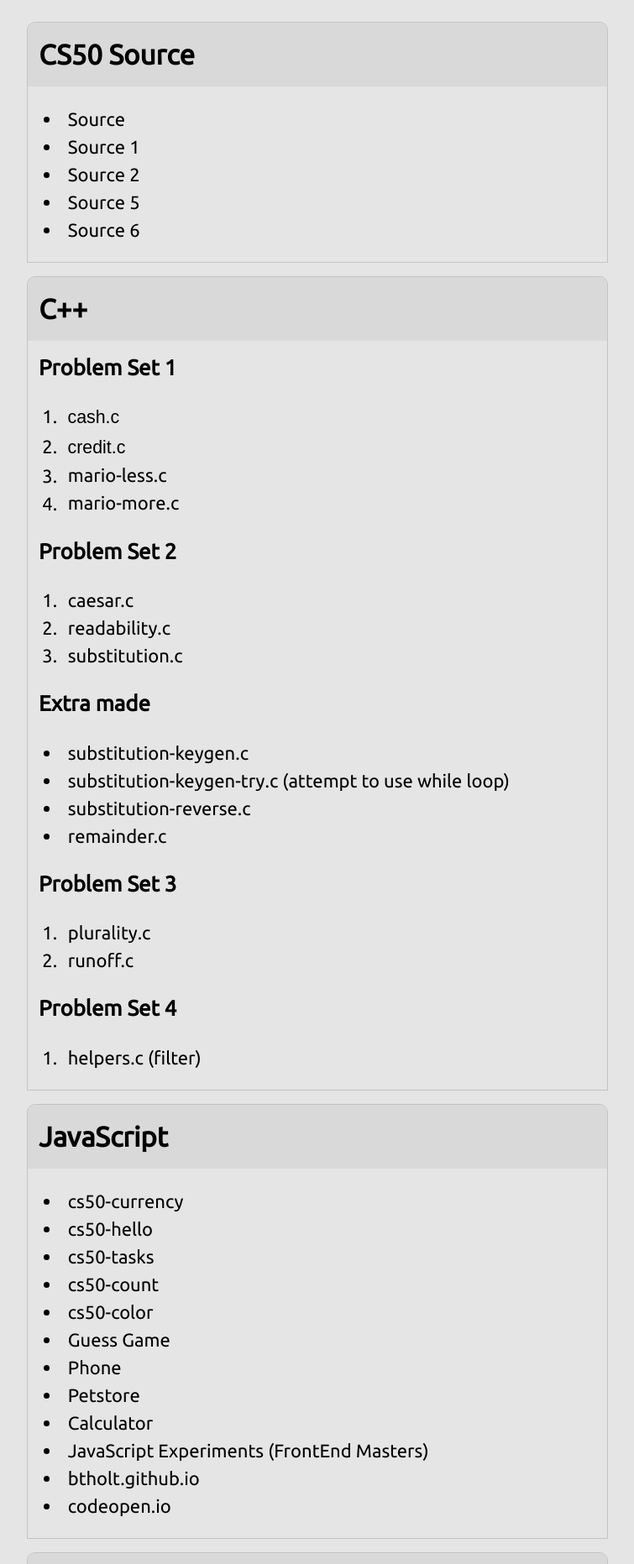
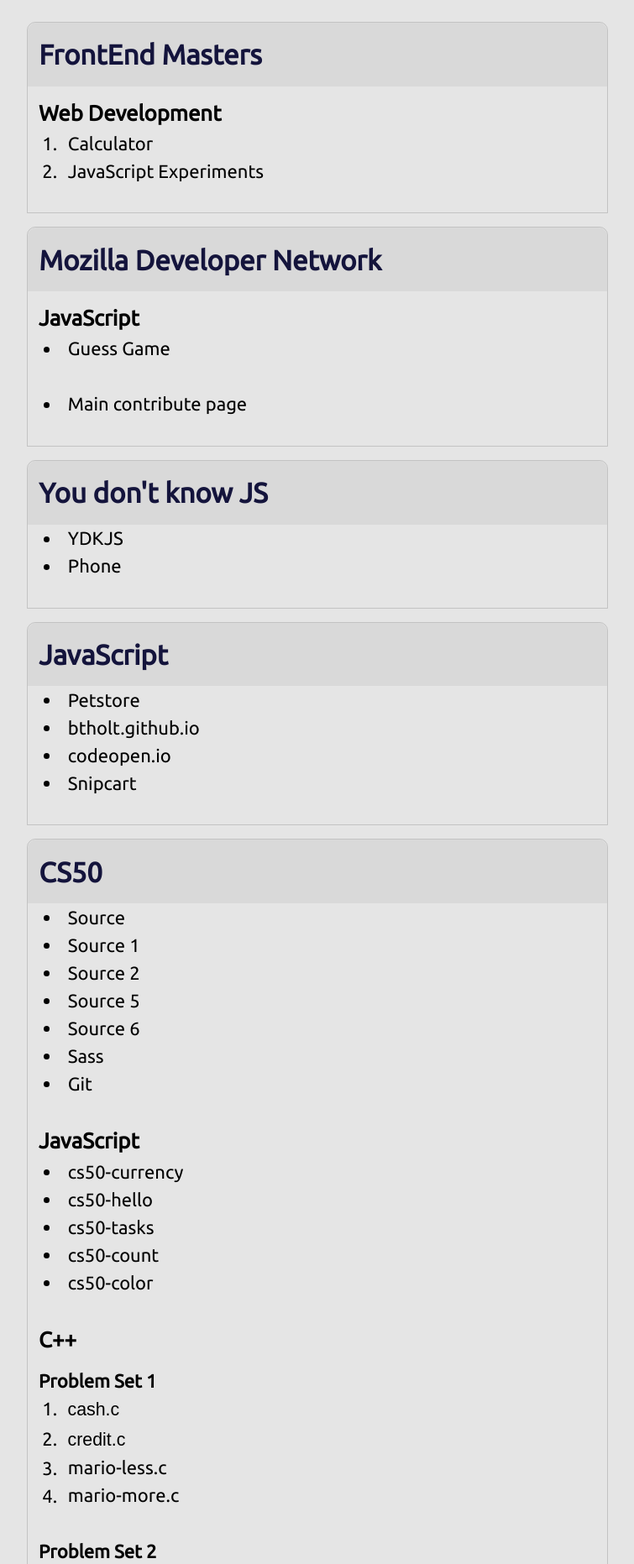
Before and after one commit to gdinarciso/gdinarciso.github.io, a PHP site: page /html/it.html in a window 1280 px wide. Shown: the part 85-1948 px from the top of the page at 84% size, without its empty margins (262-1017 px from the left). Run offline with PHP 8.4, Linux system fonts and the light colour scheme; some web fonts are replaced.

Commit message:
13/8/21 Daily update

```diff
--- a/css/style-mobile.css
+++ b/css/style-mobile.css
@@ -71,8 +71,6 @@ body h2 {
 a,
 button {
   text-decoration: none;
-  transition: color ease-in-out 300ms;
-  -webkit-transition: color ease-in-out 300ms;
 
   color: inherit;
 }
@@ -344,12 +342,23 @@ article.it section {
 article.it section h2 {
   padding: 0.4em;
   border-radius: inherit;
+  color: var(--header-bg);
 
   background-color: rgba(0, 0, 0, 0.05);
 }
 
-article section h3 {
+article.it section h3 {
   margin: 0.8rem 0 0 0.8rem;
+}
+
+article.it section p {
+  margin: 0.8rem 0 0 0.8rem;
+  font-weight: bold;
+}
+
+article.it section ol,
+article.it section ul {
+  margin: 0 0 1.5em 0;
 }
 
 article.it a {
@@ -383,7 +392,6 @@ article.it .panel {
   line-height: 1.1;
   font-size: 0.7em;
   margin-right: 3rem;
-  /* font-weight: 600; */
   font-weight: bold;
 }
 
--- a/html/it.html
+++ b/html/it.html
@@ -94,19 +94,88 @@
 
     <article class="it">
       <section>
-        <h2>CS50 Source</h2>
+        <h2>FrontEnd Masters</h2>
+        <h3>Web Development</h3>
+        <ol>
+          <li><a href="/html/calculator.html">Calculator</a></li>
+          <li>
+            <a href="/js/experiment.js">JavaScript Experiments</a>
+          </li>
+        </ol>
+      </section>
+
+      <section>
+        <h2>Mozilla Developer Network</h2>
+        <h3>JavaScript</h3>
+        <ul>
+          <li><a href="/html/guessgame.html">Guess Game</a></li>
+        </ul>
+        <ul>
+          <li>
+            <a href="https://developer.mozilla.org/en-US/docs/MDN/Contribute"
+              >Main contribute page</a
+            >
+          </li>
+        </ul>
+      </section>
+
+      <section>
+        <h2>You don't know JS</h2>
+        <ul>
+          <li>
+            <a
+              href="https://drive.google.com/file/d/1Kb-AYi4U_nZBwwY64hDnGvLWeS92TrlG/view?usp=sharing"
+              target="_blank"
+              >YDKJS</a
+            >
+          </li>
+          <li><a href="/js/phone.js">Phone</a></li>
+        </ul>
+      </section>
+
+      <section>
+        <h2>JavaScript</h2>
+        <ul>
+          <li><a href="/html/petstore.html">Petstore</a></li>
+
+          <li>
+            <a href="https://btholt.github.io" target="_blank">btholt.github.io</a>
+          </li>
+          <li><a href="https://codepen.io" target="_blank">codeopen.io</a></li>
+          <li>
+            <a
+              href="https://snipcart.com/blog/javascript-beginner-intro-exercises"
+              target="
+                    "
+              >Snipcart</a
+            >
+          </li>
+        </ul>
+      </section>
+
+      <section>
+        <h2>CS50</h2>
         <ul>
           <li><a href="/CS50/source/">Source</a></li>
           <li><a href="/CS50/source/src1">Source 1</a></li>
           <li><a href="/CS50/source/src2">Source 2</a></li>
           <li><a href="/CS50/source/src5">Source 5</a></li>
           <li><a href="/CS50/source/src6">Source 6</a></li>
+          <li><a href="/html/sass-command.html">Sass</a></li>
+          <li><a href="/html/git-command.html">Git</a></li>
         </ul>
-      </section>
 
-      <section>
-        <h2>C++</h2>
-        <h3>Problem Set 1</h3>
+        <h3>JavaScript</h3>
+        <ul>
+          <li><a href="/html/cs50-currency.html">cs50-currency</a></li>
+          <li><a href="/html/cs50-hello.html">cs50-hello</a></li>
+          <li><a href="/html/cs50-tasks.html">cs50-tasks</a></li>
+          <li><a href="/html/cs50-count.html">cs50-count</a></li>
+          <li><a href="/html/cs50-color.html">cs50-color</a></li>
+        </ul>
+
+        <h3>C++</h3>
+        <p>Problem Set 1</p>
         <ol>
           <li>
             <button class="accordion">cash.c</button>
@@ -122,13 +191,13 @@
           <li><a href="/c++/problemset1-mario-less.c">mario-less.c</a></li>
           <li><a href="/c++/problemset1-mario-more.c">mario-more.c</a></li>
         </ol>
-        <h3>Problem Set 2</h3>
+        <p>Problem Set 2</p>
         <ol>
           <li><a href="/c++/problemset2-caesar.c">caesar.c</a></li>
           <li><a href="/c++/problemset2-readability.c">readability.c</a></li>
           <li><a href="/c++/problemset2-substitution.c">substitution.c</a></li>
         </ol>
-        <h3>Extra made</h3>
+        <p>Extra made</p>
         <ul>
           <li>
             <a href="/c++/problemset2-substitution-keygen.c">substitution-keygen.c</a>
@@ -143,42 +212,18 @@
           </li>
           <li><a href="/c++/remainder.c">remainder.c</a></li>
         </ul>
-        <h3>Problem Set 3</h3>
+        <p>Problem Set 3</p>
         <ol>
           <li><a href="/c++/problemset3-plurality.c">plurality.c</a></li>
           <li><a href="/c++/problemset3-runoff.c">runoff.c</a></li>
         </ol>
-        <h3>Problem Set 4</h3>
+        <p>Problem Set 4</p>
         <ol>
           <li><a href="/c++/problemset4-helpers.c">helpers.c (filter)</a></li>
         </ol>
-      </section>
 
-      <section>
-        <h2>JavaScript</h2>
-        <ul>
-          <li><a href="/html/cs50-currency.html">cs50-currency</a></li>
-          <li><a href="/html/cs50-hello.html">cs50-hello</a></li>
-          <li><a href="/html/cs50-tasks.html">cs50-tasks</a></li>
-          <li><a href="/html/cs50-count.html">cs50-count</a></li>
-          <li><a href="/html/cs50-color.html">cs50-color</a></li>
-          <li><a href="/html/guessgame.html">Guess Game</a></li>
-          <li><a href="/js/phone.js">Phone</a></li>
-          <li><a href="/html/petstore.html">Petstore</a></li>
-          <li><a href="/html/calculator.html">Calculator</a></li>
-          <li>
-            <a href="/js/experiment.js">JavaScript Experiments (FrontEnd Masters)</a>
-          </li>
-          <li>
-            <a href="https://btholt.github.io" target="_blank">btholt.github.io</a>
-          </li>
-          <li><a href="https://codepen.io" target="_blank">codeopen.io</a></li>
-        </ul>
-      </section>
-
-      <section>
-        <h2>Python</h2>
-        <h3>Problem Set 6</h3>
+        <h3>Python</h3>
+        <p>Problem Set 6</p>
         <ol>
           <li><a href="/python/problemset6-mario-less.py">mario-less.py</a></li>
           <li><a href="/python/problemset6-mario-more.py">mario-more.py</a></li>
@@ -188,54 +233,33 @@
 
       <section>
         <h2>Studies</h2>
+        <h3>EDX</h3>
         <ul>
-          <li><a href="/html/concerns.html">Concerns</a></li>
           <li>
-            <a
-              href="https://github.com/gdinarciso/gdinarciso.github.io"
-              target="
-                    "
-              >GitHub</a
-            >
-          </li>
-          <li><a href="/html/sass-command.html">Sass</a></li>
-          <li><a href="/html/tips.html">Tips</a></li>
-          <li>
-            <a href="https://getbootstrap.com" target="_blank">Bootstrap</a>
-          </li>
-          <li>
-            <a href="https://courses.edx.org/dashboard" target="_blank">edx dashboard</a>
+            <a href="https://courses.edx.org/dashboard" target="_blank">Dashboard</a>
           </li>
           <li>
             <a
               href="https://courses.edx.org/courses/course-v1:HarvardX+CS50W+Web/course/"
               target="_blank"
-              >edx Web Programming</a
+              >Web Programming</a
             >
           </li>
           <li>
             <a
               href="https://courses.edx.org/courses/course-v1:HarvardX+CS50+X/course/"
               target="_blank"
-              >edx Computer Science</a
+              >Computer Science</a
             >
           </li>
+        </ul>
+        <ul>
+          <li><a href="/html/concerns.html">Concerns</a></li>
+
+          <li><a href="/html/tips.html">Tips</a></li>
           <li>
-            <a
-              href="https://drive.google.com/file/d/1Kb-AYi4U_nZBwwY64hDnGvLWeS92TrlG/view?usp=sharing"
-              target="_blank"
-              >YDKJS</a
-            >
+            <a href="https://getbootstrap.com" target="_blank">Bootstrap</a>
           </li>
-          <li>
-            <a
-              href="https://snipcart.com/blog/javascript-beginner-intro-exercises"
-              target="
-                    "
-              >Snipcart</a
-            >
-          </li>
-          <li><a href="/html/git-command.html">Git</a></li>
         </ul>
       </section>
     </article>
```
